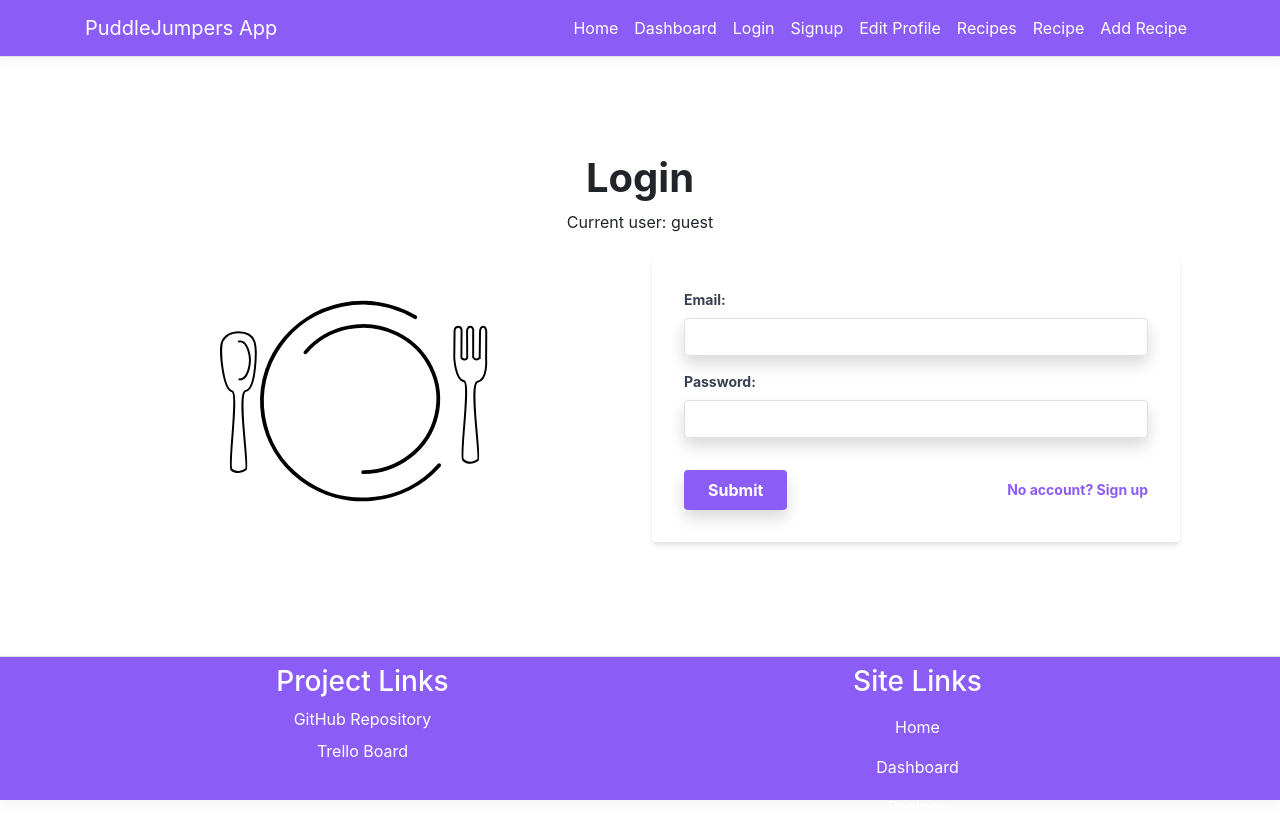
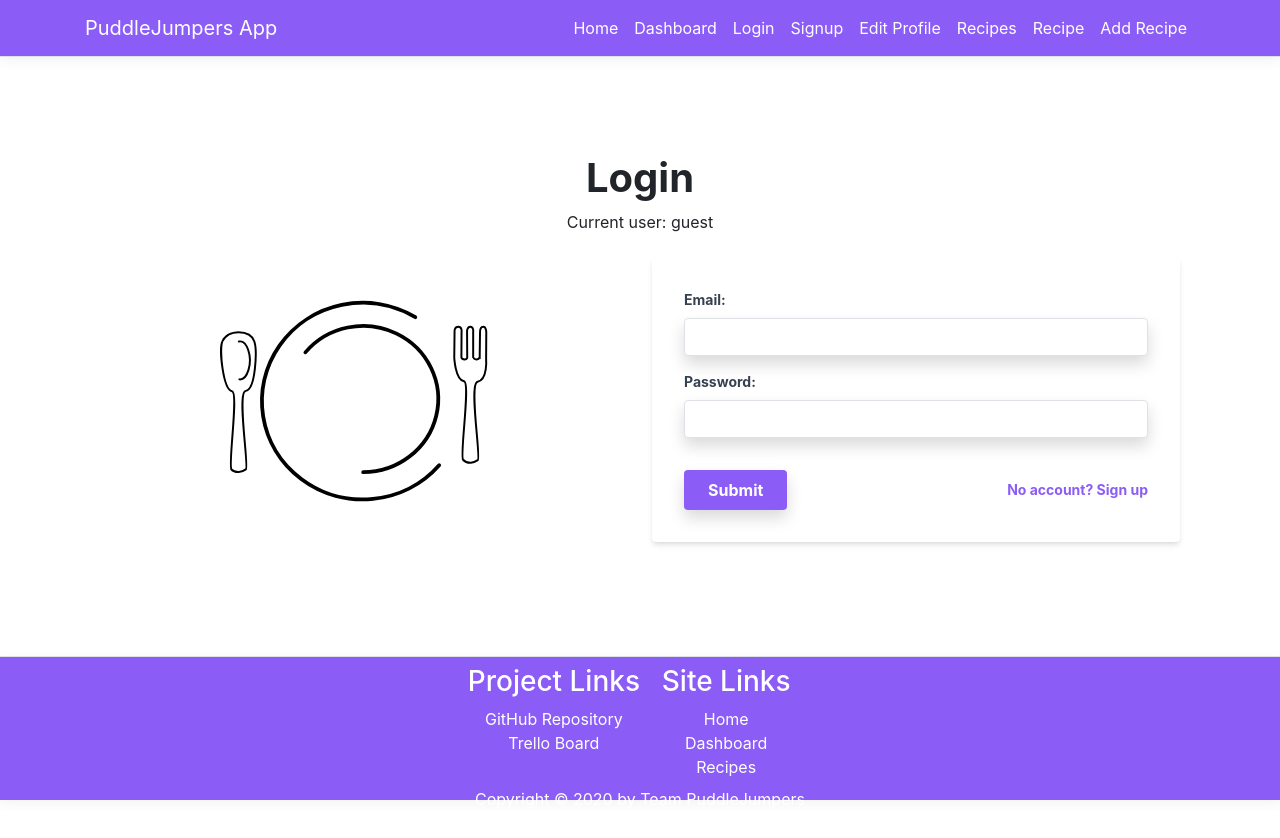
Before and after one commit to KrisztinaPap/Capstone_project, a React (Create React App) app in the folder frontend/: page /login in a window 1280 px wide. Shown: the top 838 px of the page. After the commit the page ends 811 px from the top, so only its background shows below. Built offline with nearby package versions, Linux system fonts and the light colour scheme.

Commit message:
[F] style: Removed react-strap from footer and layout components. Fixed footer link styling.

```diff
--- a/frontend/src/components/Footer.js
+++ b/frontend/src/components/Footer.js
@@ -1,41 +1,31 @@
 import React, { Component } from 'react';
-import { Container, NavItem, NavLink } from 'reactstrap';
-import { Link } from 'react-router-dom';
 
 export class Footer extends Component {
 
   render() {
     return (
       <footer className="h-36 w-full block text-center place-items-center border-top box-shadow text-white bg-purple-500">
-        <Container className="">
           <div className="hidden md:grid md:grid-cols-2">
             <div className="text-white">
-              <h3 className="my-2">Project Links</h3>
-              <NavItem className="list-none appearance-none">
-                <a href="https://github.com/TECHCareers-by-Manpower/capstone-project-puddlejumpers" className="list-none appearance-none text-white"><p className="mb-2">GitHub Repository</p></a>
-              </NavItem>
-              <NavItem className="list-none appearance-none">
-                <a href="https://trello.com/b/zUabU848/capstone-puddlejumpers" className="list-none text-white"><p>Trello Board</p></a>
-              </NavItem>
+            <h3 className="my-2">Project Links</h3>
+              <div className="flex flex-col">
+                <a href="https://github.com/TECHCareers-by-Manpower/capstone-project-puddlejumpers" className="list-none appearance-none text-white">GitHub Repository</a>
+                <a href="https://trello.com/b/zUabU848/capstone-puddlejumpers" className="list-none text-white">Trello Board</a>
+              </div>
             </div>
             <div>
-              <h3 className="mt-2">Site Links</h3>
-              <NavItem className="list-none appearance-none">
-                <NavLink tag={Link} className="list-none text-white hover:bg-purple-600 focus:bg-purple-600 py-2" to="/">Home</NavLink>
-              </NavItem>
-              <NavItem className="list-none appearance-none">
-                <NavLink tag={Link} className="list-none text-white hover:bg-purple-600 focus:bg-purple-600 py-2" to="/dashboard">Dashboard</NavLink>
-              </NavItem>
-              <NavItem className="list-none appearance-none">
-                <NavLink tag={Link} className="list-none text-white hover:bg-purple-600 focus:bg-purple-600 py-2" to="/recipes">Recipes</NavLink>
-              </NavItem>
+            <h3 className="my-2">Site Links</h3>
+            <div className="flex flex-col">
+                <a href="./home" className="list-none text-white">Home</a>
+                <a href="./dashboard" className="list-none text-white">Dashboard</a>
+                <a href="./recipes" className="list-none text-white">Recipes</a>
+              </div>
             </div>
           </div>
 
           <div className="mt-2">
             <span>Copyright &copy; 2020 by Team PuddleJumpers</span>
           </div>
-        </Container>
     </footer>
     );
   }
--- a/frontend/src/components/Layout.js
+++ b/frontend/src/components/Layout.js
@@ -1,5 +1,4 @@
 import React, { Component } from 'react';
-import { Container } from 'reactstrap';
 import { NavMenu } from './NavMenu';
 import { Footer } from './Footer';
 
@@ -10,9 +9,9 @@ export class Layout extends Component {
     return (
       <div className="flex flex-col h-screen justify-between">
         <NavMenu />
-        <Container>
+        <div className="container">
           {this.props.children}
-        </Container>
+        </div>
         <Footer />
       </div>
     );
```
